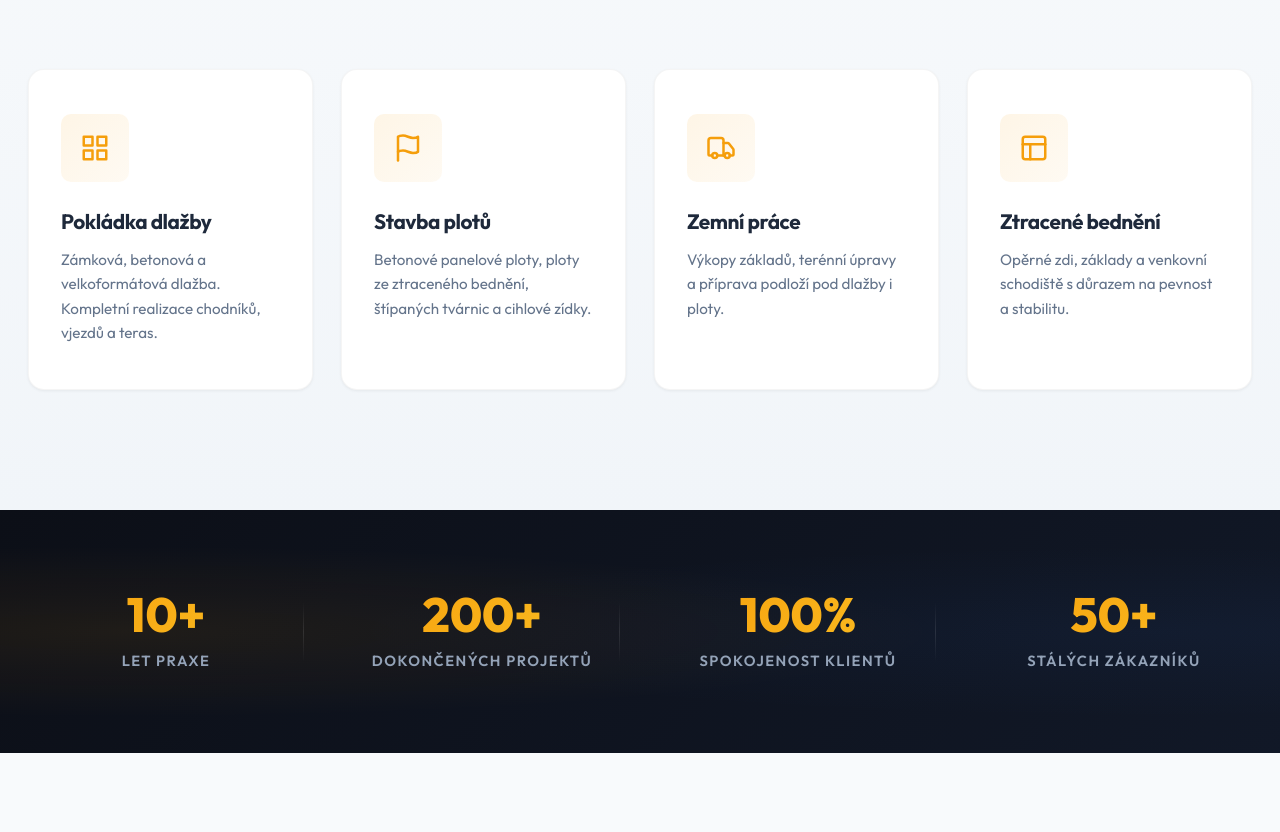
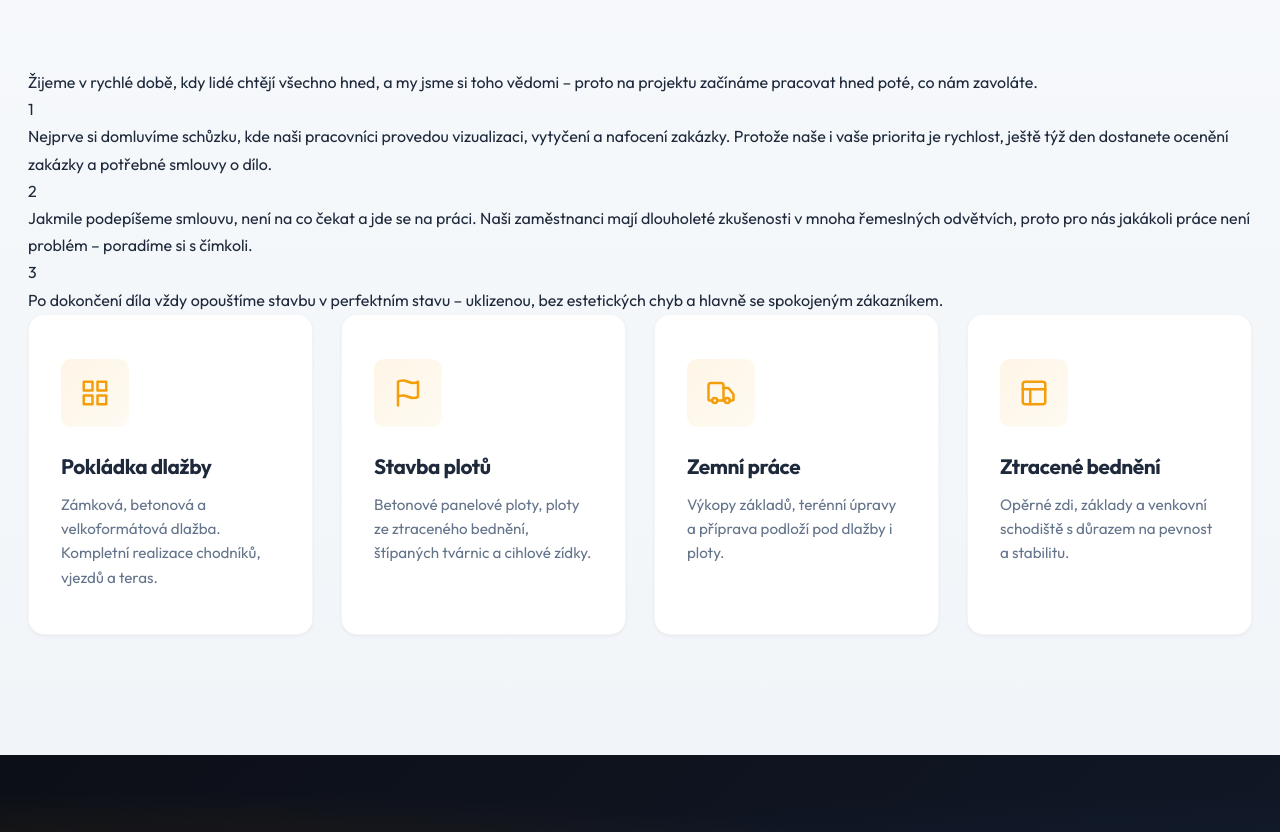
Before and after one commit to zn6htrbhvn-rgb/Sablona-1---patrik-stranka, a plain HTML site: page index.html in a window 1280 px wide. Shown: the part 1159-1991 px from the top of the page. Drawn offline with Linux system fonts and the light colour scheme.

```diff
--- a/index.html
+++ b/index.html
@@ -80,12 +80,32 @@
     </section>
 
     <!-- Rychlý přehled služeb (4 sloupce) -->
-    <section id="sluzby" class="section bg-gradient">
+<section id="sluzby" class="section bg-gradient">
         <div class="container">
             <div class="section-header reveal">
                 <h2>Naše služby</h2>
                 <p>Nabízíme komplexní řešení pro vaše stavby s důrazem na precizní detail a dlouhou životnost.</p>
             </div>
+
+            <div class="process-intro reveal">
+                <p>Žijeme v rychlé době, kdy lidé chtějí všechno hned, a my jsme si toho vědomi – proto na projektu začínáme pracovat hned poté, co nám zavoláte.</p>
+
+                <div class="process-steps">
+                    <div class="process-step">
+                        <span class="step-number">1</span>
+                        <p>Nejprve si domluvíme schůzku, kde naši pracovníci provedou vizualizaci, vytyčení a nafocení zakázky. Protože naše i vaše priorita je rychlost, ještě týž den dostanete ocenění zakázky a potřebné smlouvy o dílo.</p>
+                    </div>
+                    <div class="process-step">
+                        <span class="step-number">2</span>
+                        <p>Jakmile podepíšeme smlouvu, není na co čekat a jde se na práci. Naši zaměstnanci mají dlouholeté zkušenosti v mnoha řemeslných odvětvích, proto pro nás jakákoli práce není problém – poradíme si s čímkoli.</p>
+                    </div>
+                    <div class="process-step">
+                        <span class="step-number">3</span>
+                        <p>Po dokončení díla vždy opouštíme stavbu v perfektním stavu – uklizenou, bez estetických chyb a hlavně se spokojeným zákazníkem.</p>
+                    </div>
+                </div>
+            </div>
+
             <div class="services-grid reveal-stagger">
 
                 <div class="service-card">
```
